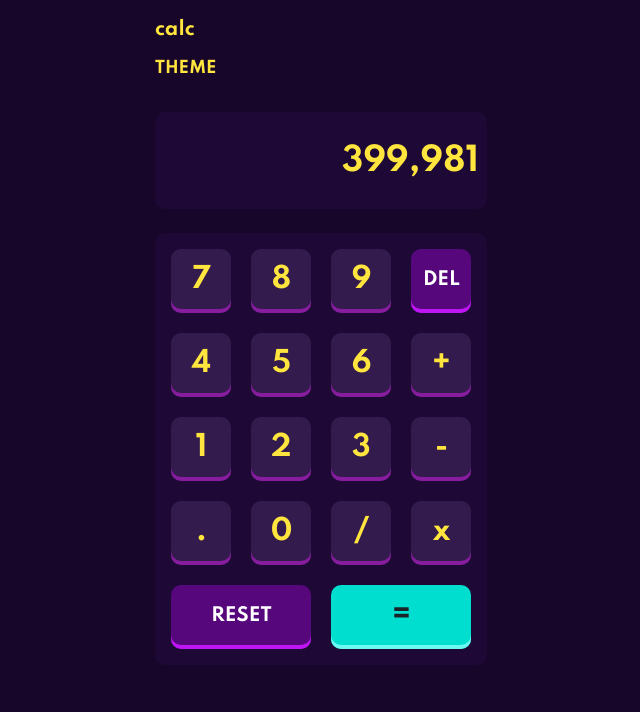
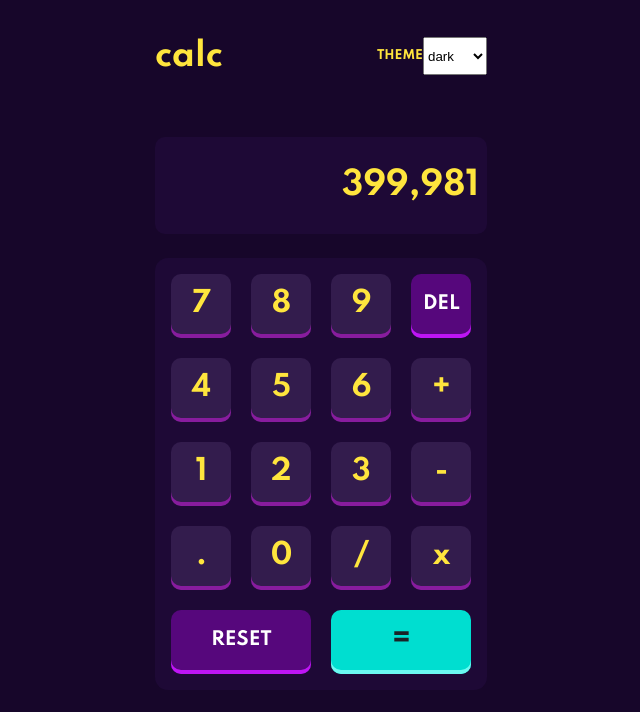
Before and after one commit to jetobe95/calculator-app, a Next.js app: page / in a window 1280 px wide. Shown: the top 712 px of the page, without its empty margins (319-959 px from the left). Built offline with nearby package versions, Linux system fonts and the light colour scheme.

Commit message:
selector de temas usando context

```diff
--- a/components/Header/Header.tsx
+++ b/components/Header/Header.tsx
@@ -1,10 +1,11 @@
-import { HeaderContainer } from "./styledComponents";
+import { HeaderContainer, ThemeTitle,CalcTitle } from "./styledComponents";
+import ThemeSelector from "./ThemeSelector";
 
 export default function Header() {
-    return (
-        <HeaderContainer>
-            <h3>calc</h3>
-            THEME
-        </HeaderContainer>
-    )
+  return (
+    <HeaderContainer>
+      <CalcTitle>calc</CalcTitle>
+        <ThemeSelector/>
+    </HeaderContainer>
+  );
 }
--- /dev/null
+++ b/components/Header/ThemeSelector.tsx
@@ -0,0 +1,28 @@
+import { useEffect, useState } from "react";
+import { useChangeTheme } from "../../hooks/useChangeTheme";
+import { useTheme } from "../../hooks/useTheme";
+import { getFromLS } from "../../utils/storage";
+import { ThemeTitle, _ThemeSelector } from "./styledComponents";
+
+export default function ThemeSelector() {
+  const themesFromStore = getFromLS("all-themes");
+  const [data] = useState(themesFromStore.data);
+  const [themes, setThemes] = useState<string[]>([]);
+  const { setMode,selectedTheme } = useChangeTheme();
+  useEffect(() => {
+    setThemes(Object.keys(data));
+  }, [data]);
+  console.log(selectedTheme?.id)
+  return (
+    <_ThemeSelector>
+      <ThemeTitle>THEME</ThemeTitle>
+      <select onChange={(e)=>setMode(data[e.target.value])}>
+        {themes.map((theme) => (
+          <option  key={theme} value={theme}>
+            {theme}
+          </option>
+        ))}
+      </select>
+    </_ThemeSelector>
+  );
+}
--- a/components/Header/styledComponents.ts
+++ b/components/Header/styledComponents.ts
@@ -1,4 +1,18 @@
-import  styled  from 'styled-components';
-export const HeaderContainer = styled.nav`
+import styled from "styled-components";
+export const HeaderContainer = styled.header`
+  display: flex;
+  justify-content: space-between;
+  align-items: center;
+`;
 
-`
+export const CalcTitle = styled.h3`
+  font-size: 32px;
+`;
+export const _ThemeSelector = styled.div`
+  display: flex;
+`;
+export const ThemeTitle = styled.h3`
+  display: inline-flex;
+  font-size: 12px;
+
+`;
--- a/components/Keypad/NumericKeypad/styledComponents.ts
+++ b/components/Keypad/NumericKeypad/styledComponents.ts
@@ -6,7 +6,7 @@ export const Keypad = styled.main`
   display: grid;
   grid-template-columns: repeat(4, 60px);
   grid-gap: 20px;
-  border-radius: 10px;
+  border-radius: 13px;
   font-size: 28px;
   /* Agregar mediaquery para cambiar el fontsize */
 `;
--- /dev/null
+++ b/hooks/ChangeThemeContext.tsx
@@ -0,0 +1,39 @@
+import { createContext, FC, useEffect, useState } from "react";
+import { Theme } from "../theme/types";
+import { useTheme } from "./useTheme";
+
+export const ChangeThemeContext = createContext<{
+  theme?: Theme;
+  selectedTheme?: Theme;
+  themes: any;
+  themeLoaded: boolean;
+  setMode: (mode: Theme) => void;
+}>({
+  selectedTheme: undefined,
+  theme: undefined,
+  themes: {},
+  themeLoaded: false,
+  setMode: (mode) => undefined,
+});
+
+export const ChangeThemeProvider: FC<any> = ({ children }) => {
+  const { theme, themes, themeLoaded, setMode } = useTheme();
+  const [selectedTheme, setSelectedTheme] = useState(theme);
+  useEffect(() => {
+    setSelectedTheme(theme);
+  }, [theme]);
+
+  return (
+    <ChangeThemeContext.Provider
+      value={{
+        theme,
+        themes,
+        themeLoaded,
+        setMode,
+        selectedTheme,
+      }}
+    >
+      {children}
+    </ChangeThemeContext.Provider>
+  );
+};
--- /dev/null
+++ b/hooks/useChangeTheme.ts
@@ -0,0 +1,9 @@
+import { ChangeThemeContext } from "./ChangeThemeContext";
+import { useContext, } from "react";
+
+export const useChangeTheme = () => {
+  const { theme, themes, themeLoaded, setMode,selectedTheme } =
+    useContext(ChangeThemeContext);
+
+  return { theme, themes, themeLoaded, setMode,selectedTheme };
+};
--- a/hooks/useTheme.ts
+++ b/hooks/useTheme.ts
@@ -1,13 +1,14 @@
 import { useEffect, useState } from 'react';
 import { setToLS, getFromLS } from '../utils/storage';
 import _ from 'lodash';
+import { Theme } from '../theme/types';
 
 export const useTheme = () => {
   const themes = getFromLS('all-themes');
-  const [theme, setTheme] = useState(themes?.data.light);
+  const [theme, setTheme] = useState<Theme>(themes?.data.light);
   const [themeLoaded, setThemeLoaded] = useState(false);
 
-  const setMode = (mode:object) => {
+  const setMode = (mode:Theme) => {
     setToLS('theme', mode)
     setTheme(mode);
   };
@@ -23,5 +24,5 @@ export const useTheme = () => {
     setThemeLoaded(true);
   }, []);
 
-  return { theme, themeLoaded, setMode, getFonts };
+  return { theme,themes, themeLoaded, setMode, getFonts };
 };
--- a/pages/_app.tsx
+++ b/pages/_app.tsx
@@ -1,10 +1,15 @@
-import '../styles/globals.css'
-import type { AppProps } from 'next/app'
+import "../styles/globals.css";
+import type { AppProps } from "next/app";
 import { setToLS } from "../utils/storage";
-import * as themes from '../theme/schema.json'
+import * as themes from "../theme/schema.json";
+import { ChangeThemeProvider } from "../hooks/ChangeThemeContext";
 
 function MyApp({ Component, pageProps }: AppProps) {
-  setToLS('all-themes', themes.default);
-  return <Component {...pageProps} />
+  setToLS("all-themes", themes.default);
+  return (
+    <ChangeThemeProvider>
+      <Component {...pageProps} />
+    </ChangeThemeProvider>
+  );
 }
-export default MyApp
+export default MyApp;
--- a/pages/index.tsx
+++ b/pages/index.tsx
@@ -5,20 +5,16 @@ import { GlobalStyles } from "../theme/theme";
 import NumericKeypad from "../components/Keypad/NumericKeypad/NumericKeypad";
 import Panel from "../components/Panel/Panel";
 import Header from "../components/Header/Header";
+import { useChangeTheme } from "../hooks/useChangeTheme";
 const Container = styled.div`
   margin: 5px auto 5px auto;
 `;
-const SizedBox = styled.div<{height:string}>`
-  height:${(props)=>props.height};
+const SizedBox = styled.div<{ height: string }>`
+  height: ${(props) => props.height};
 `;
 
 export default function Home() {
-  const { theme, themeLoaded, getFonts } = useTheme();
-  const [selectedTheme, setSelectedTheme] = useState(theme);
-
-  useEffect(() => {
-    setSelectedTheme(theme);
-  }, [themeLoaded, theme]);
+  const { themeLoaded, selectedTheme } = useChangeTheme();
   return (
     <>
       {themeLoaded && (
@@ -26,9 +22,9 @@ export default function Home() {
           <GlobalStyles />
           <Container style={{ fontFamily: selectedTheme?.font }}>
             <Header />
-            <SizedBox height='34px'/>
+            <SizedBox height="30px" />
             <Panel />
-            <SizedBox height='24px'/>
+            <SizedBox height="24px" />
             <NumericKeypad />
           </Container>
         </ThemeProvider>
--- /dev/null
+++ b/theme/types.ts
@@ -0,0 +1,39 @@
+export interface Theme {
+  id: string;
+  name: string;
+  colors: Colors;
+  font: string;
+}
+
+export interface Colors {
+  body: string;
+  text: string;
+  panel: Panel;
+  keyboard: Keyboard;
+  numericKeypad: NumericKeypad;
+}
+
+export interface Keyboard {
+  background: string;
+}
+
+export interface NumericKeypad {
+  hover: Panel;
+  background: string;
+  text: string;
+  shadowColor: string;
+  deleteKey: Key;
+  equalKey: Key;
+}
+
+export interface Key {
+  shadowColor: string;
+  background: string;
+  text: string;
+  hover: Panel;
+}
+
+export interface Panel {
+  background: string;
+  text: string;
+}
```
